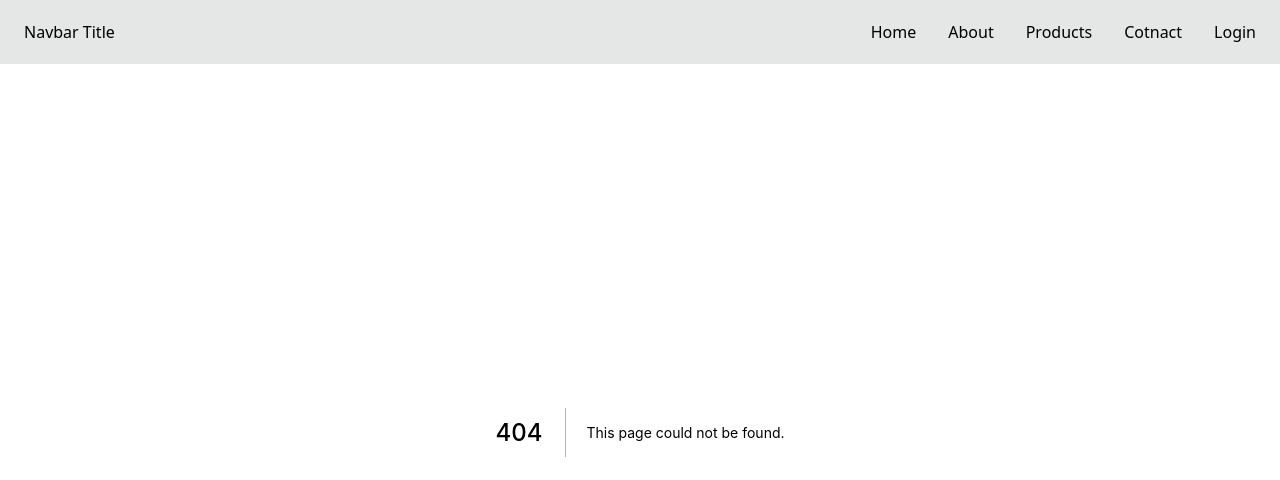
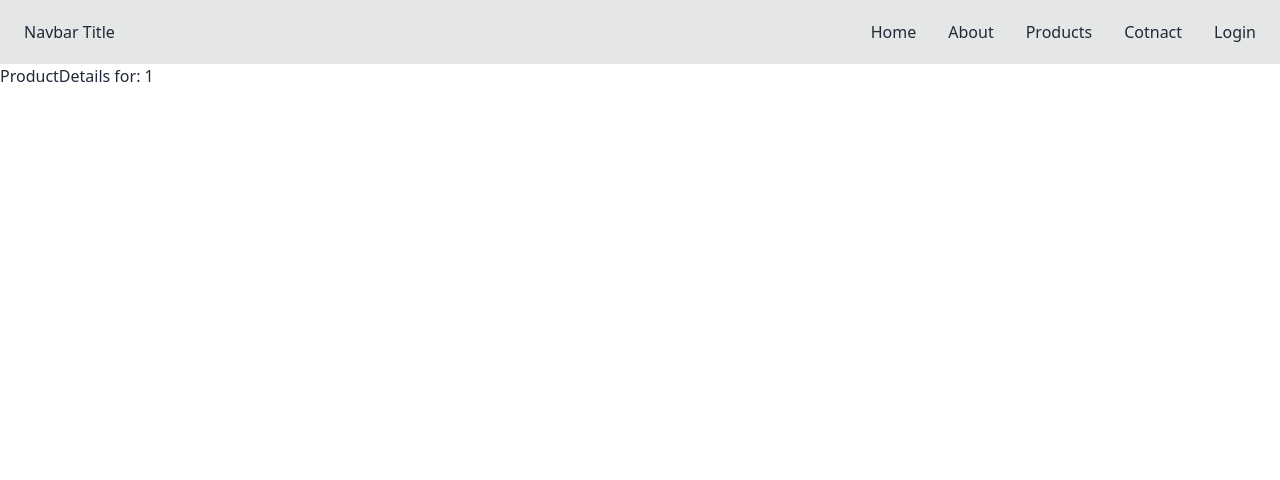
Before and after one commit to un-earthly/paradise-store, a Next.js app: page /product/1 in a window 1280 px wide. Before the commit this address had no page. Shown: the top 480 px of the page. Built offline with nearby package versions, Linux system fonts and the light colour scheme.

Commit message:
nav updates

```diff
--- a/components/Navbar.jsx
+++ b/components/Navbar.jsx
@@ -1,4 +1,4 @@
-import React from 'react'
+import React, { useState } from 'react'
 import Link from 'next/link'
 export default function Navbar({ children }) {
     const menu = <>
--- a/package.json
+++ b/package.json
@@ -9,10 +9,12 @@
     "lint": "next lint"
   },
   "dependencies": {
+    "axios": "^0.27.2",
     "daisyui": "^2.19.0",
     "next": "12.2.2",
     "react": "18.2.0",
-    "react-dom": "18.2.0"
+    "react-dom": "18.2.0",
+    "react-hook-form": "^7.33.1"
   },
   "devDependencies": {
     "autoprefixer": "^10.4.7",
--- /dev/null
+++ b/pages/product/[id].jsx
@@ -0,0 +1,8 @@
+import React from 'react'
+import { useRouter } from 'next/router'
+export default function ProductDetails() {
+    const router = useRouter()
+    const { id } = router.query
+
+    return <p>ProductDetails for: {id}</p>
+}
```
Also changed, not shown: 2 other files (tests, documents, lock files or other folders).
